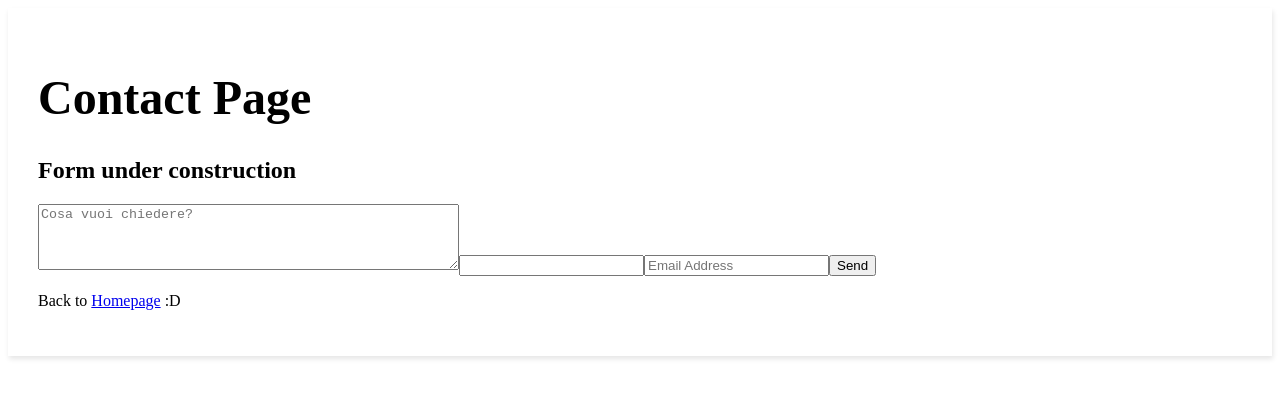
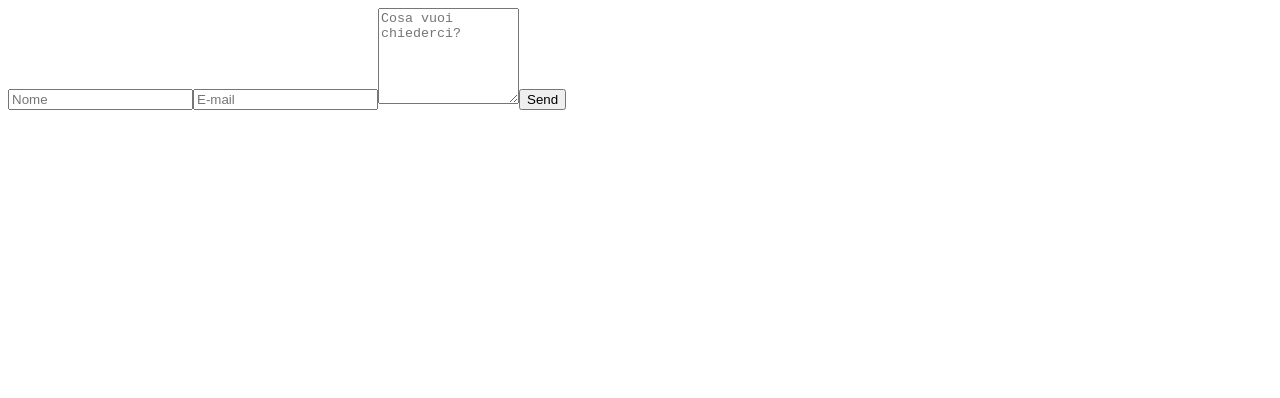
Before and after one commit to FrancescoIp/HimerAzione, a Next.js app: page /contact in a window 1280 px wide. Shown: the top 398 px of the page. Built offline with nearby package versions, Linux system fonts and the light colour scheme.

Commit message:
contact form in palce, need styling

```diff
--- a/components/ContactForm.js
+++ b/components/ContactForm.js
@@ -9,7 +9,7 @@ export default function ContactForm() {
             <div className="contact-box">
                 <form action="https://formsubmit.co/ipp.francesco@gmail.com" method="POST">
                     <input type="hidden" name="_subject" value="New submission!"></input>
-                    <textarea classNamelass="field" name="testo" placeholder="Cosa vuoi chiedere?" rows="4" cols="50" required></textarea>
+                    <textarea className="field" name="testo" placeholder="Cosa vuoi chiedere?" rows="4" cols="50" required></textarea>
                     <input className="field" type="text" name="name" required />
                     <input className="field" type="email" name="email" placeholder="Email Address" required></input>
                     <button className="btn" type="submit">Send</button>
--- a/pages/contact.js
+++ b/pages/contact.js
@@ -5,25 +5,15 @@ export default function Contact() {
 
 
     return (
-        <div className="not-found">
-            <h1>Contact Page</h1>
-            <h2>Form under construction</h2>
-            <div>
-                <ContactForm />
-            </div>
-            <p>Back to <Link href="/"> Homepage</Link> :D</p>
-
-
-            <style jsx>{`
-        .not-found {
-          background: #fff;
-          padding: 30px;
-          box-shadow: 1px 3px 5px rgba(0,0,0,0.1);
-        }
-        h1 {
-          font-size: 3em;
-        }
-      `}</style>
+        <div className='container'>
+            <form action="https://formsubmit.co/ipp.francesco@gmail.com" method="POST">
+                <input type="hidden" name="_subject" value="New submission!" />
+                <input type="text" name="name" required placeholder='Nome' />
+                <input type="email" name="email" required placeholder='E-mail' />
+                <textarea type="text" name="testo" required placeholder='Cosa vuoi chiederci?' cols={15} rows={6}></textarea>
+                <button type="submit">Send</button>
+            </form>
         </div>
     )
+
 }
```
Also changed, not shown: 1 other file (tests, documents, lock files or other folders).
